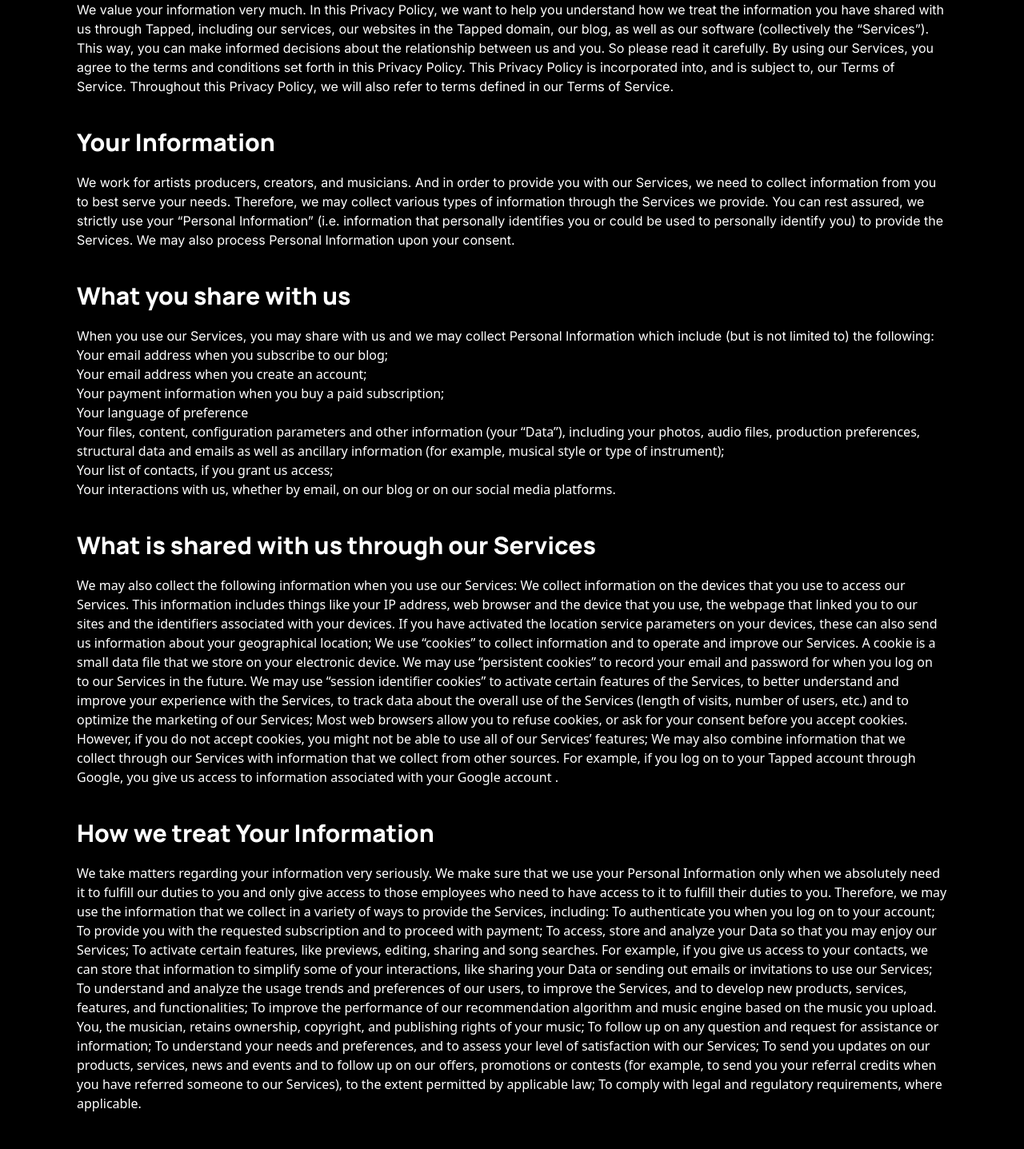
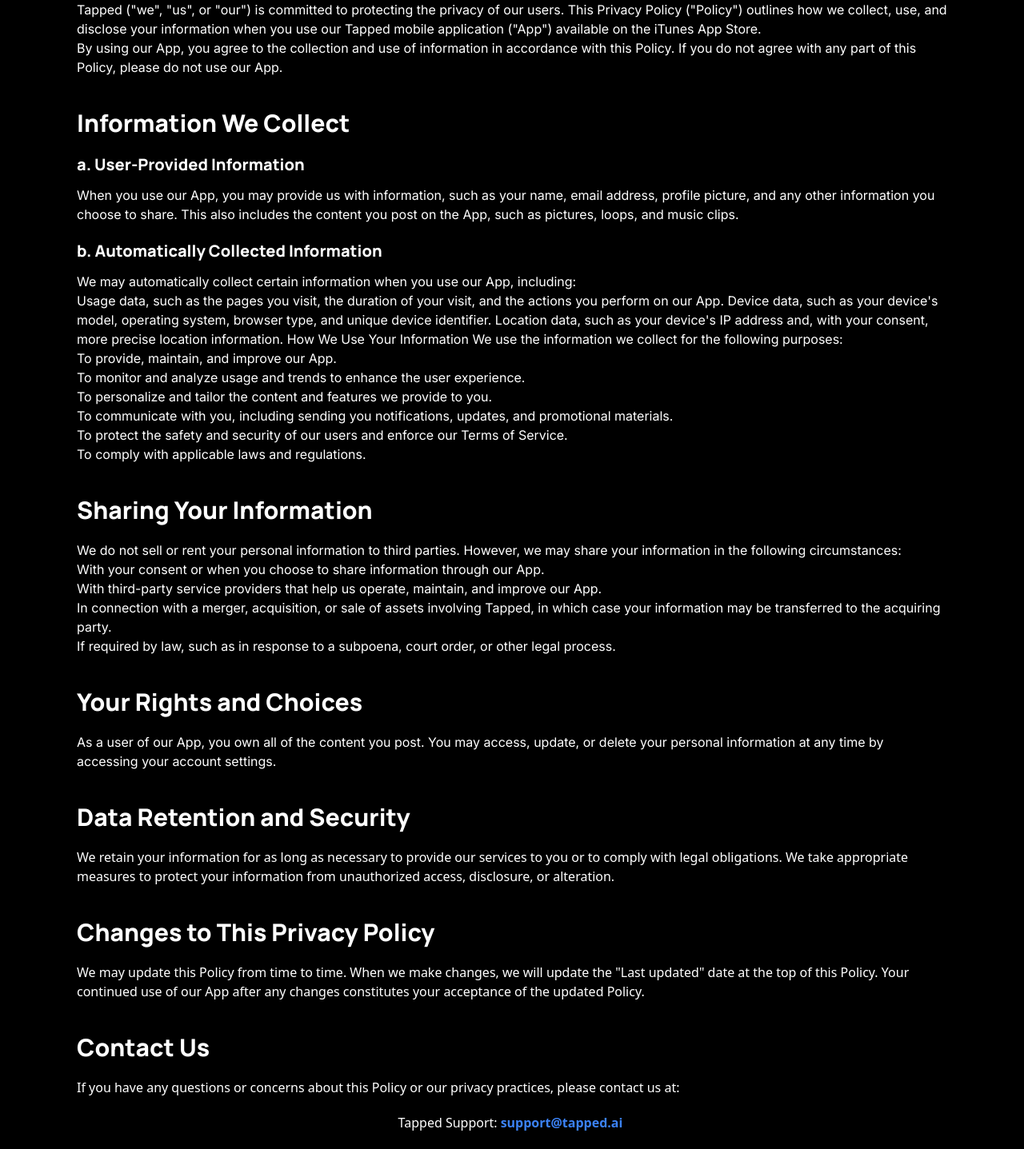
Before and after one commit to jonaylor89/tapped-webapp, a Next.js app: page /privacy in a window 1280 px wide. Shown: the part 180-1617 px from the top of the page at 80% size. Built offline with nearby package versions, Linux system fonts and the light colour scheme.

Commit message:
add privacy policy

```diff
--- a/src/pages/privacy.tsx
+++ b/src/pages/privacy.tsx
@@ -3,7 +3,108 @@
     return (
         <>
             <div className="pl-24 pr-24">
+
                 <h1 className="text-6xl mb-10 mt-20">Privacy Policy</h1>
+
+                <p>
+                    Tapped (&quot;we&quot;, &quot;us&quot;, or &quot;our&quot;) is committed to protecting the privacy of our users. This Privacy Policy (&quot;Policy&quot;) outlines how we collect, use, and disclose your information when you use our Tapped mobile application (&quot;App&quot;) available on the iTunes App Store.
+                </p>
+
+                <p>
+                    By using our App, you agree to the collection and use of information in accordance with this Policy. If you do not agree with any part of this Policy, please do not use our App.
+                </p>
+
+                <h2 className="text-3xl mt-10 mb-5">Information We Collect</h2>
+
+                <h3 className="text-xl mt-5 mb-3">
+                    a. User-Provided Information
+                </h3>
+
+                <p>
+                    When you use our App, you may provide us with information, such as your name, email address, profile picture, and any other information you choose to share. This also includes the content you post on the App, such as pictures, loops, and music clips.
+                </p>
+
+                <h3 className="text-xl mt-5 mb-3">
+                    b. Automatically Collected Information
+                </h3>
+
+                <p>
+                    We may automatically collect certain information when you use our App, including:
+                </p>
+
+                <p>
+                    Usage data, such as the pages you visit, the duration of your visit, and the actions you perform on our App.
+                    Device data, such as your device&apos;s model, operating system, browser type, and unique device identifier.
+                    Location data, such as your device&apos;s IP address and, with your consent, more precise location information.
+                    How We Use Your Information
+                    We use the information we collect for the following purposes:
+                </p>
+
+                <p>
+                    To provide, maintain, and improve our App.
+                </p>
+                <p>
+                    To monitor and analyze usage and trends to enhance the user experience.
+                </p>
+                <p>
+                    To personalize and tailor the content and features we provide to you.
+                </p>
+                <p>
+                    To communicate with you, including sending you notifications, updates, and promotional materials.
+                </p>
+                <p>
+                    To protect the safety and security of our users and enforce our Terms of Service.
+                </p>
+                <p>
+                    To comply with applicable laws and regulations.
+                </p>
+
+
+                <h2 className="text-3xl mt-10 mb-5">Sharing Your Information</h2>
+                <p>
+                    We do not sell or rent your personal information to third parties. However, we may share your information in the following circumstances:
+                </p>
+
+                <p>
+                    With your consent or when you choose to share information through our App.
+                </p>
+                <p>
+                    With third-party service providers that help us operate, maintain, and improve our App.
+                </p>
+                <p>
+                    In connection with a merger, acquisition, or sale of assets involving Tapped, in which case your information may be transferred to the acquiring party.
+                </p>
+                <p>
+                    If required by law, such as in response to a subpoena, court order, or other legal process.
+                </p>
+
+
+                <h2 className="text-3xl mt-10 mb-5">Your Rights and Choices</h2>
+                <p>
+                    As a user of our App, you own all of the content you post. You may access, update, or delete your personal information at any time by accessing your account settings.
+                </p>
+
+                <h2 className="text-3xl mt-10 mb-5">Data Retention and Security</h2>
+                We retain your information for as long as necessary to provide our services to you or to comply with legal obligations. We take appropriate measures to protect your information from unauthorized access, disclosure, or alteration.
+
+                <h2 className="text-3xl mt-10 mb-5">Changes to This Privacy Policy</h2>
+                We may update this Policy from time to time. When we make changes, we will update the &quot;Last updated&quot; date at the top of this Policy. Your continued use of our App after any changes constitutes your acceptance of the updated Policy.
+
+                <h2 className="text-3xl mt-10 mb-5">Contact Us</h2>
+                If you have any questions or concerns about this Policy or our privacy practices, please contact us at:
+
+                <div className="flex justify-center mt-5">
+                    Tapped Support:
+                    <a className="font-bold px-1 text-blue-500" href="mailto:support@tapped.ai">
+                        support@tapped.ai
+                    </a>
+                </div>
+
+                <div className="flex justify-center mt-10 mb-20">
+                    This Privacy Policy was last updated on May 8, 2023
+                </div>
+
+                {/*
                 <p>
                     We value your information very much. In this Privacy Policy, we want to help you understand how we treat the information you have shared with us through Tapped, including our services, our websites in the Tapped domain, our blog, as well as our software (collectively the “Services”). This way, you can make informed decisions about the relationship between us and you. So please read it carefully.
 
@@ -129,15 +230,15 @@
                 If you have any comments, any questions or any inquiry about this Policy or your Personal Information, please contact our Privacy Officer (or Data Protection Officer) by mail or email using the following contact information:
 
                 <div className="flex justify-center mt-5">
-                    Contact us at
+                    Tapped Support
                     <a className="font-bold px-1 text-blue-500" href="mailto:tappednetwork@gmail.com">
-                        tappednetwork@gmail.com
+                        support@tapped.ai
                     </a>
                 </div>
 
                 <div className="flex justify-center mt-10 mb-20">
-                    This Privacy Policy was last updated on June 24 2021
-                </div>
+                    This Privacy Policy was last updated on May 8, 2023
+                </div> */}
             </div>
         </>
     );
--- /dev/null
+++ b/src/pages/terms.tsx
@@ -0,0 +1,9 @@
+
+export default function Terms() {
+    return (
+        <div>
+            <h1>Terms</h1>
+
+        </div>
+    )
+}
```
